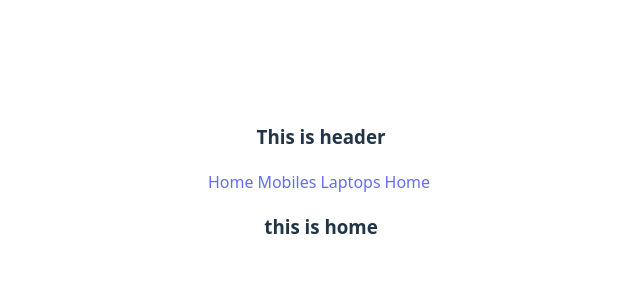
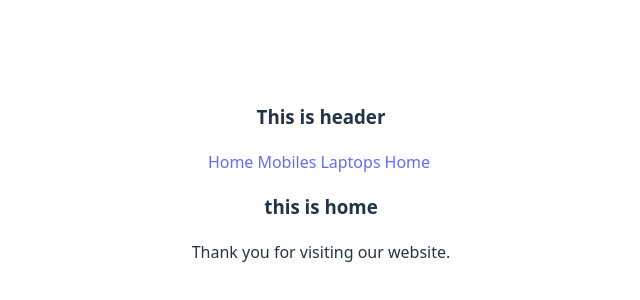
Before and after one commit to Wasima230Sultana/React-router, a React (Vite) app: page / in a window 1280 px wide. Shown: the part 218-518 px from the top of the page, without its empty margins (319-959 px from the left). Built offline with nearby package versions, Linux system fonts and the light colour scheme.

Commit message:
Add footer

```diff
--- /dev/null
+++ b/src/Components/Footer.jsx
@@ -0,0 +1,11 @@
+import React from 'react';
+
+const Footer = () => {
+    return (
+        <div>
+            <p>Thank you for visiting our website. </p>
+        </div>
+    );
+};
+
+export default Footer;
--- a/src/Components/Root.jsx
+++ b/src/Components/Root.jsx
@@ -1,12 +1,14 @@
 import React from 'react';
 import Header from './Header';
 import { Outlet } from 'react-router';
+import Footer from './Footer';
 
 const Root = () => {
     return (
         <div>
             <Header></Header>
             <Outlet></Outlet>
+            <Footer></Footer>
         </div>
     );
 };
```
